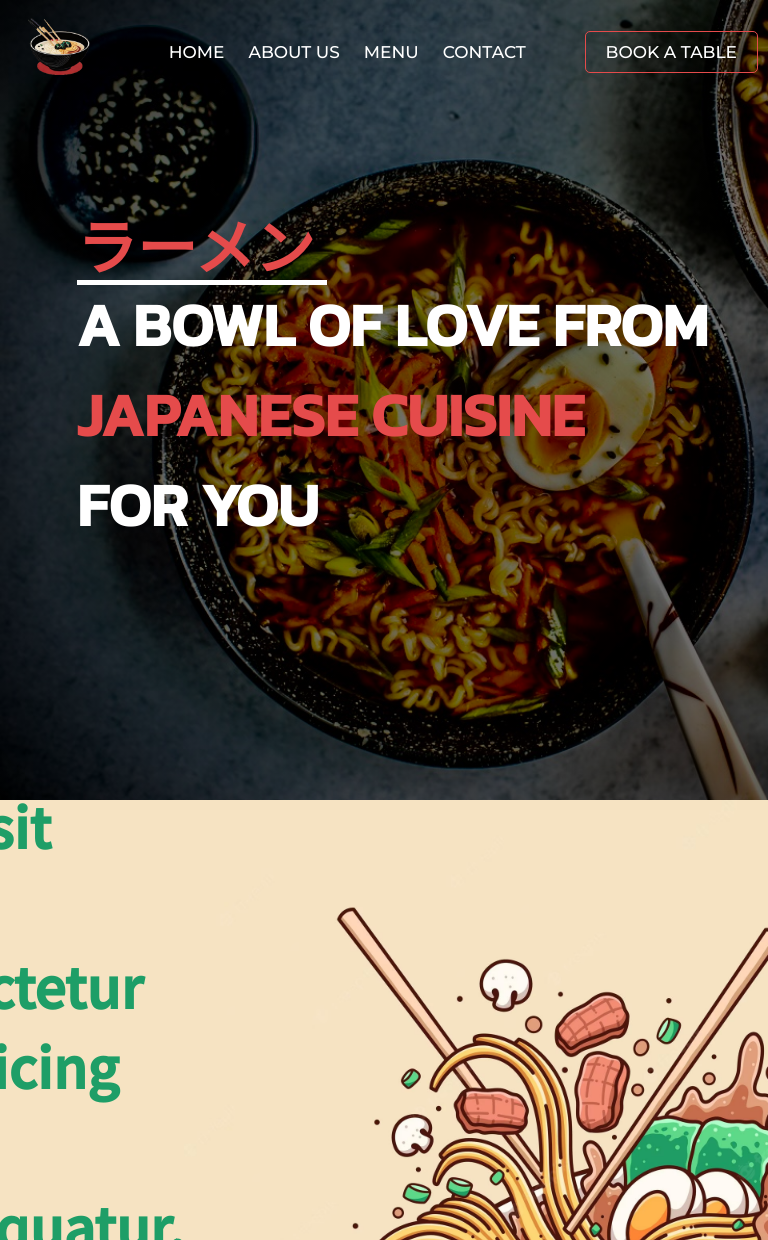
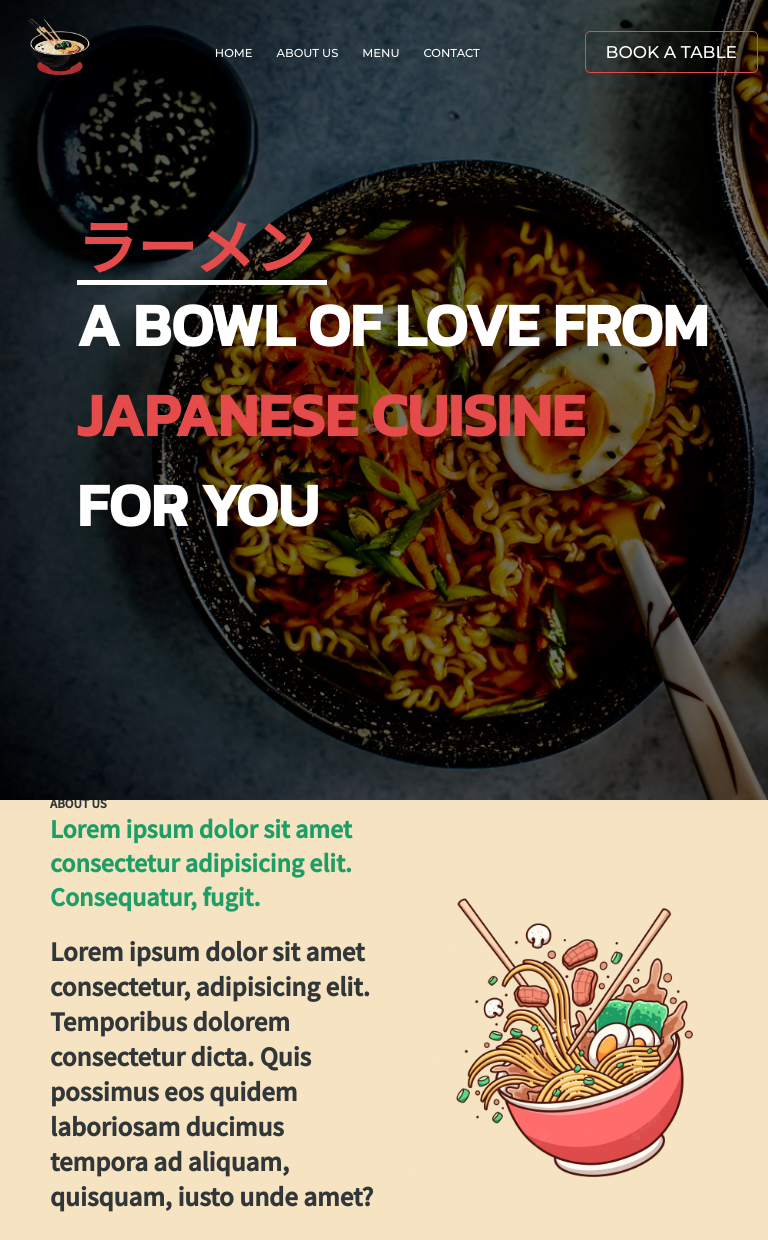
Before and after one commit to zordican/e-cell-project, a plain HTML site: page project/index.htm in a window 768 px wide. Shown: the top 1240 px of the page. Drawn offline with Linux system fonts and the light colour scheme.

Commit message:
minor adjustments

```diff
--- a/project/styles.css
+++ b/project/styles.css
@@ -666,3 +666,50 @@ p.copyright-text {
     }
 
 }
+
+/* minor adjustments */
+@media screen and (min-width: 601px) and (max-width: 800px){
+    /* landing page */
+    ul li{
+        font-family: 'Montserrat', sans-serif;
+        font-weight: 500;
+        display: inline-block;
+        margin: 0px 10px;
+        font-size: 11.5px;
+    }
+}
+
+@media screen and (min-width: 601px) and (max-width: 1200px){
+    /* about-us page */
+    #ramen-illus{
+        height: auto;
+        width: 50vw;
+    }
+
+    .top-text, .middle-text, .description-text{
+        font-family: 'Noto Sans JP', sans-serif;
+        margin-left: 50px;
+    }
+    .top-text{
+        font-size: 1.5vw;
+        color: #313638;
+    }
+    .middle-text{
+        color: #1e9e67;
+        font-size:3vw;
+    }
+    .description-text{
+        color: #313638;
+        margin-top: 2.5vw;
+    }
+
+    .about-us{
+        height:60vh;
+        width: 100%;
+        background-color: #F6E3C2;
+        display: flex;
+        align-items: center;
+        justify-content: center;
+        overflow: hidden;
+    }
+}
```
